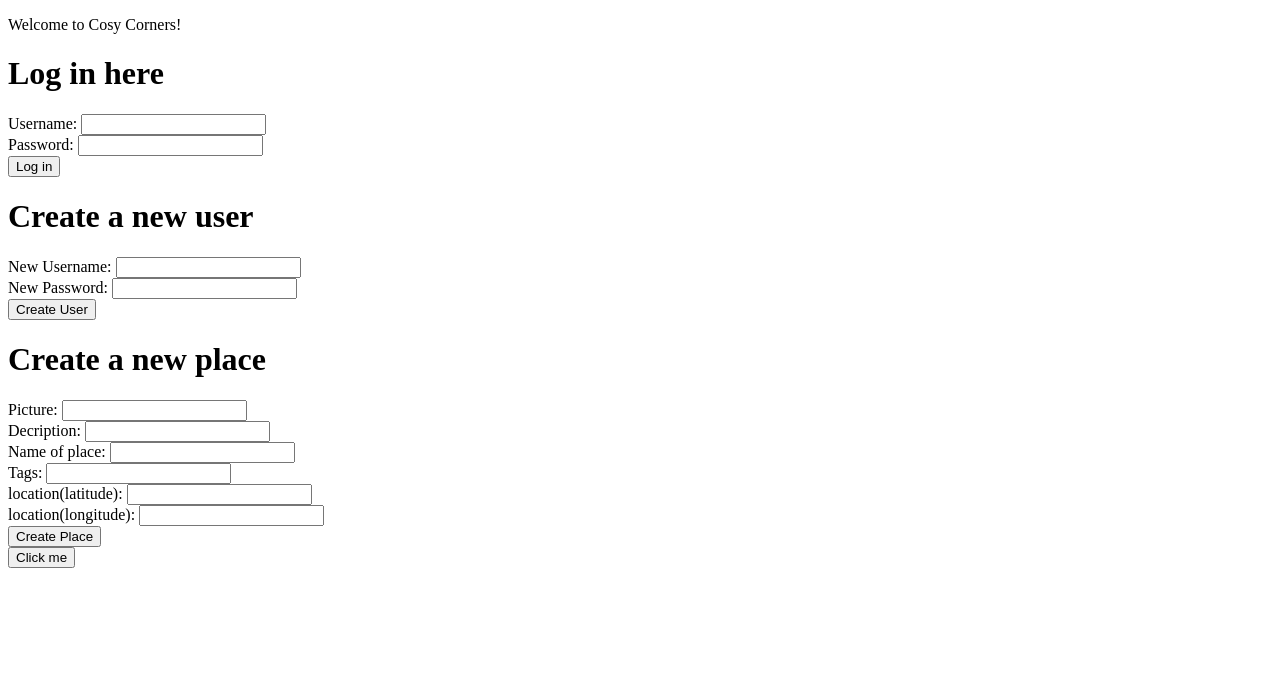
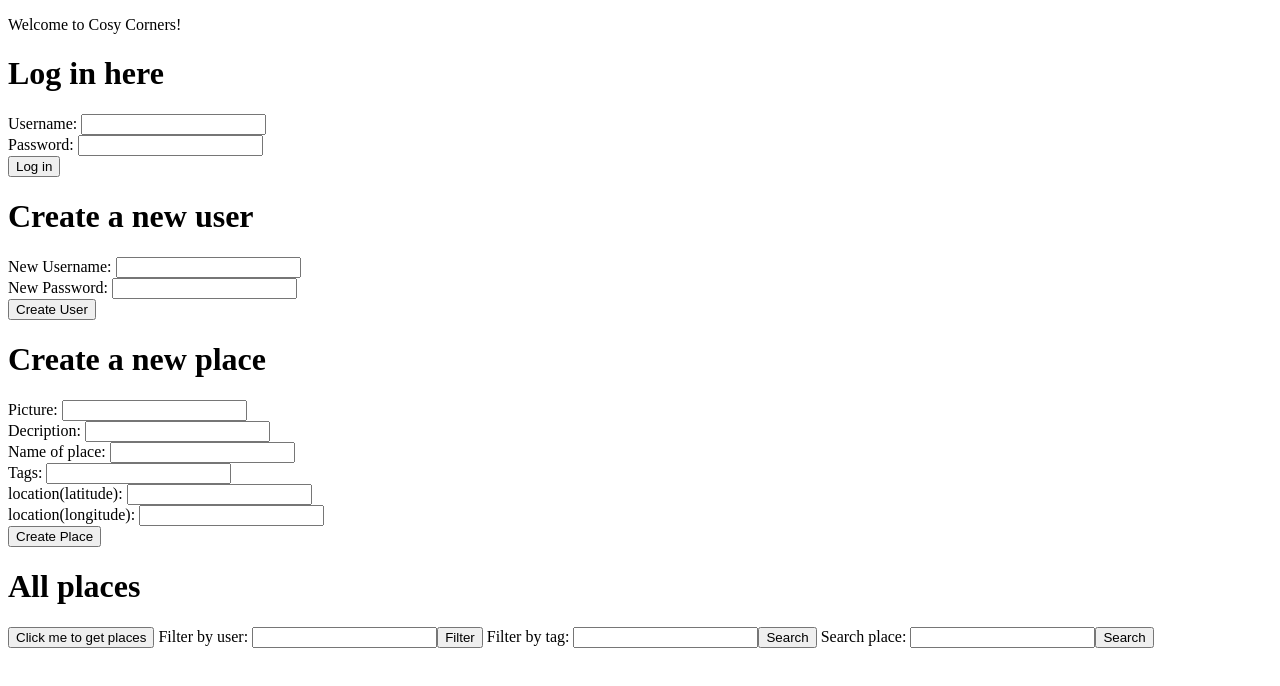
Before and after one commit to petraol/cozycorners, a plain HTML site: page index.html in a window 1280 px wide. Drawn offline with Linux system fonts and the light colour scheme.

Commit message:
skrivit read funktioner

```diff
--- a/index.html
+++ b/index.html
@@ -33,13 +33,20 @@
              <input type="button" value="Create Place" onclick="createPlace()">
         </form>
 
-        <button onclick="getAllPlaces()">Click me</button>
+        <h1>All places</h1>
+        <button onclick="getAllPlaces()">Click me to get places</button>
+        Filter by user: <input type="text" id="myText" value=""><button onclick="filterPlaceByUser()">Filter</button>
+        Filter by tag: <input type="text" id="myTag" value=""><button onclick="filterByTag()">Search</button>
+        Search place: <input type="text" id="mySearch" value=""><button onclick="searchByName()">Search</button>
+        <div id="myPlace"></div>
 
         <!--Firebase script tags-->
         <script src="https://www.gstatic.com/firebasejs/4.13.0/firebase.js"></script>
         <script src="https://www.gstatic.com/firebasejs/4.13.0/firebase-app.js"></script>
         <script src="https://www.gstatic.com/firebasejs/4.13.0/firebase-database.js"></script>
         <script src="https://www.gstatic.com/firebasejs/5.0.1/firebase-firestore.js"></script>
+
+
         <script>
             // Initialize Firebase
             var config = {
--- a/script_src.js
+++ b/script_src.js
@@ -1,5 +1,6 @@
 //add script here
 currentUser = null;
+places = new Array();
 
 function createPlace() {
     username = currentUser;
@@ -11,6 +12,7 @@ function createPlace() {
     location_long = document.getElementById("location_long").value;
     console.log(username, picture, description, name, tags, location_lat, location_long)
     firebase.database().ref('locations/' + name).set({
+        place: name,
         username: username,
         picture: picture,
         description: description,
@@ -56,12 +58,6 @@ function createUser() {
 }
 
 function updateUser(name) {
-  // A post entry.
-
-  // Get a key for a new Post.
-  //var newPostKey = firebase.database().ref().child('users/' + username).push().key;
-
-  // Write the new post's data simultaneously in the posts list and the user's post list.
 
 firebase.database().ref('users/' + username + '/locations/' + name).set({
         place: name
@@ -99,32 +95,88 @@ function setCurrentUser(username) {
 }
 
 function getAllPlaces() {
-    places = [];
-    firebase.database().ref('/locations').orderByChild('username').on('value', function(snapshot) {
-        places.push()
-        console.log(snapshot.val());
+    document.getElementById("myPlace").innerHTML = "";
+    return firebase.database().ref('/locations').orderByChild('username').on('value', function(snapshot) {
+        snapshot.forEach(function(childSnapshot) {
+
+            var place = childSnapshot.val();
+            the_place = {place: place.place, description: place.description, location_lat: place.location_lat, locations_long: place.location_long, picture: place.picture, username: place.username, tags: place.tags};
+            //----------------------------------------------------------------------------code for writing out places here!!!!!!!----------------------------------------------------------------------------------------
+            var element = document.getElementById("myPlace");
+            var node = document.createElement("LI");
+            var textnode = document.createTextNode(place.place);
+            node.appendChild(textnode);
+            element.appendChild(node);
+
+        });
     });
 }
 
-function searchForTag() {
-
+function filterByTag() {
+    document.getElementById("myPlace").innerHTML = "";
+    search = document.getElementById("myTag").value;
+        return firebase.database().ref('/locations').orderByChild('username').on('value', function(snapshot) {
+        snapshot.forEach(function(childSnapshot) {
+            var place = childSnapshot.val();
+            console.log(place.tags);
+            if (place.tags.indexOf(search) >= 0) {
+                the_place = {place: place.place, description: place.description, location_lat: place.location_lat, locations_long: place.location_long, picture: place.picture, username: place.username, tags: place.tags};
+                //----------------------------------------------------------------------------code for writing out places here!!!!!!!----------------------------------------------------------------------------------------
+                var element = document.getElementById("myPlace");
+                var node = document.createElement("LI");
+                var textnode = document.createTextNode(place.place);
+                node.appendChild(textnode);
+                element.appendChild(node);
+            }
+        });
+    });
 }
 
 function searchByName() {
-
+    document.getElementById("myPlace").innerHTML = "";
+    search = document.getElementById("mySearch").value;
+        return firebase.database().ref('/locations').orderByChild('username').on('value', function(snapshot) {
+        snapshot.forEach(function(childSnapshot) {
+            var place = childSnapshot.val();
+            console.log(place.place);
+            if (search == place.place) {
+                the_place = {place: place.place, description: place.description, location_lat: place.location_lat, locations_long: place.location_long, picture: place.picture, username: place.username, tags: place.tags};
+                //----------------------------------------------------------------------------code for writing out places here!!!!!!!----------------------------------------------------------------------------------------
+                var element = document.getElementById("myPlace");
+                var node = document.createElement("LI");
+                var textnode = document.createTextNode(place.place);
+                node.appendChild(textnode);
+                element.appendChild(node);
+            }
+        });
+    });
 }
 
-function filterPlaceByUser(user) {
+function filterPlaceByUser() {
+    document.getElementById("myPlace").innerHTML = "";
+    user = document.getElementById("myText").value;
     places_from_user = [];
-    places = [];
     firebase.database().ref('/users/' + user + "/locations").orderByChild('place').on('value', function(snapshot) {
-        //console.log(snapshot.val());
         snapshot.forEach(function(childSnapshot) {
             var place = childSnapshot.child('place').val();
 			places_from_user.push(place);
         });
+
+        return firebase.database().ref('/locations').orderByChild('username').on('value', function(snapshot) {
+        snapshot.forEach(function(childSnapshot) {
+            var place = childSnapshot.val();
+            console.log(places_from_user);
+            console.log(place.place);
+            if (places_from_user.indexOf(place.place) >= 0) {
+                the_place = {place: place.place, description: place.description, location_lat: place.location_lat, locations_long: place.location_long, picture: place.picture, username: place.username, tags: place.tags};
+                //----------------------------------------------------------------------------code for writing out places here!!!!!!!----------------------------------------------------------------------------------------
+                var element = document.getElementById("myPlace");
+                var node = document.createElement("LI");
+                var textnode = document.createTextNode(place.place);
+                node.appendChild(textnode);
+                element.appendChild(node);
+            }
+        });
     });
-
-    console.log(places_from_user);
-    return places;
+    });
 }
```
